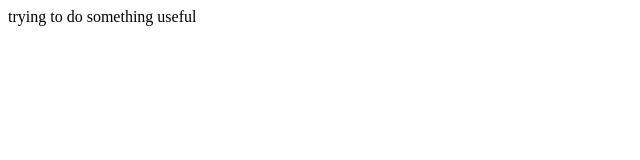
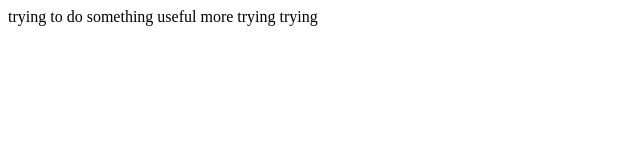
Before and after one commit to federicoma/codeanywhere, a plain HTML site: page second.html in a window 1280 px wide. Shown: the whole page, without its empty margins (0-640 px from the left). Drawn offline with Linux system fonts and the light colour scheme.

Commit message:
4 commit

```diff
--- a/second.html
+++ b/second.html
@@ -2,5 +2,6 @@
 <title>second file</title>
 <body>
   trying to do something useful
+  more trying trying
 </body>
 </html>
```
